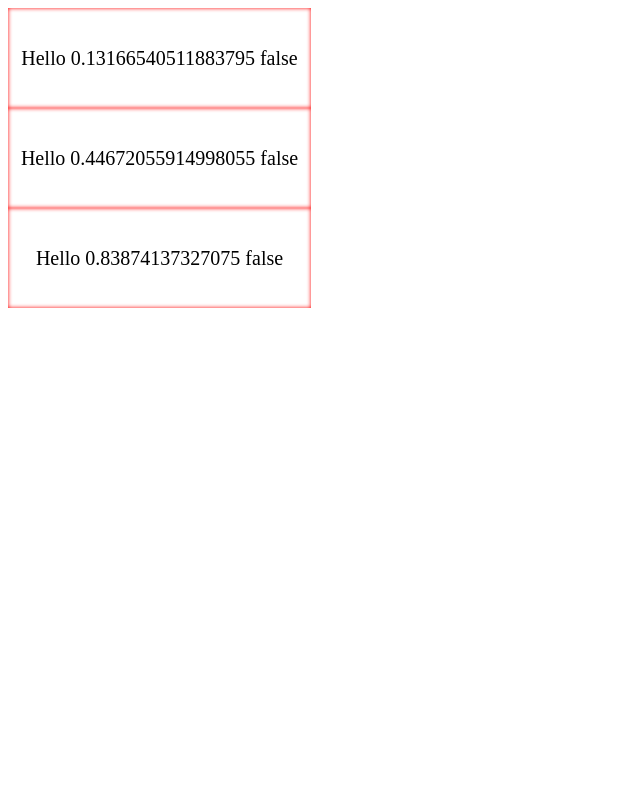
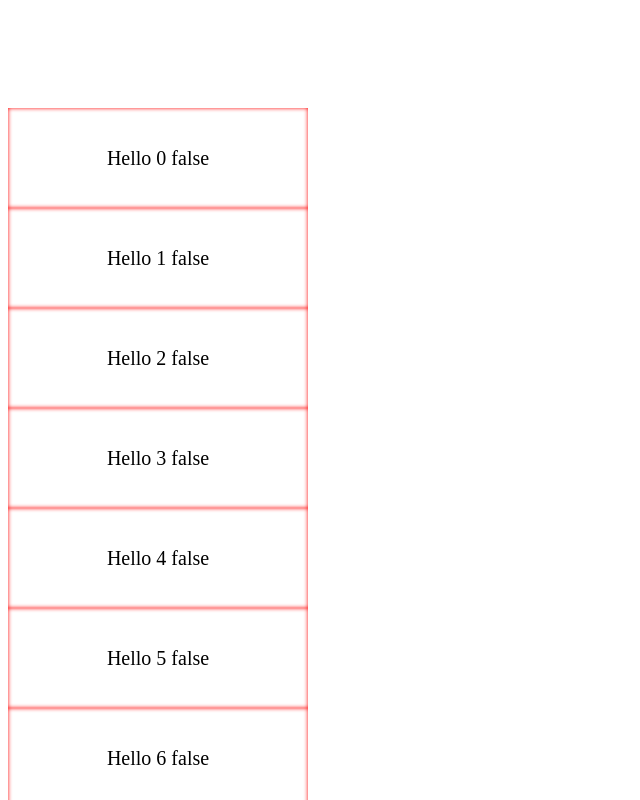
Before and after one commit to vaheqelyan/vue-sort, a Vue app: page / in a window 1280 px wide. Shown: the top 800 px of the page, without its empty margins (0-640 px from the left). Built offline with nearby package versions, Linux system fonts and the light colour scheme.

Commit message:
feat: Add viewport scrolling

```diff
--- a/src/App.vue
+++ b/src/App.vue
@@ -4,7 +4,7 @@ import SortList from './SortList.vue'
 
 const msg = ref('Hello World!')
 const items = ref(
-  new Array(20).fill().map((value, index) => ({
+  new Array(50).fill().map((value, index) => ({
     name: `${value}-${index}`,
     id: Math.random(),
     index,
@@ -27,10 +27,17 @@ const onSort = ({ index, newIndex }) => {
 </script>
 
 <template>
-  <SortList :list="items" :row-height="100" item-id="id" @sort="onSort">
+  <SortList
+    :list="items"
+    :row-height="100"
+    item-id="id"
+    @sort="onSort"
+    class="list"
+    viewport
+  >
     <template v-slot:item="{ item, isActive }">
       <div v-if="isActive" style="box-shadow: inset 0px 0px 20px red"></div>
-      <div v-else>Hello {{ item.id }} {{ isActive }}</div>
+      <div v-else>Hello {{ item.index }} {{ isActive }}</div>
     </template>
 
     <template v-slot:drag-element="{ item }">
@@ -38,3 +45,13 @@ const onSort = ({ index, newIndex }) => {
     </template>
   </SortList>
 </template>
+
+<style>
+.list {
+  /*max-height: 500px;*/
+  width: 300px;
+  /*overflow-y: scroll;*/
+  position: relative;
+  top: 100px;
+}
+</style>
--- a/src/SortList.vue
+++ b/src/SortList.vue
@@ -1,7 +1,7 @@
 <template>
   <div>
     <div class="scrollList" ref="container" @scroll="onScroll">
-      <div class="appList__inner" :style="getContainerHeight.style">
+      <div class="scrollList__inner" :style="getContainerHeight.style">
         <div class="scrollList__content" :style="getVirtualList.style">
           <move
             v-for="(item, index) in getVirtualList.selection"
@@ -29,10 +29,7 @@
       @update="onUpdate"
       @end="onEnd"
     >
-      <slot
-        name="drag-element"
-        v-bind:item="list[activeIndex]"
-      />
+      <slot name="drag-element" v-bind:item="list[activeIndex]" />
     </dragger>
   </div>
 </template>
@@ -41,11 +38,17 @@
 import Move from './Move.vue'
 import Dragger from './Dragger.vue'
 
+const EVENT_OPTS = {
+  passive: true,
+  capture: true,
+}
+
 export default {
   props: {
     list: Array,
     itemId: String,
     rowHeight: Number,
+    viewport: Boolean,
     overscanCount: {
       type: Number,
       default: 5,
@@ -64,9 +67,23 @@ export default {
     newIndex: -1,
   }),
   mounted() {
-    this.height = this.$refs.container.offsetHeight
+    if (!this.viewport) {
+      this.height = this.$refs.container.offsetHeight
+    } else {
+      this.height = window.innerHeight || document.documentElement.offsetHeight
+
+      window.addEventListener('scroll', this.onScroll, EVENT_OPTS)
+      window.addEventListener('resize', this.onResize, EVENT_OPTS)
+    }
   },
   methods: {
+    onResize() {
+      let height = window.innerHeight || document.documentElement.offsetHeight
+      if (height !== this.height) {
+        this.height = height
+      }
+    },
+
     onUpdate(y) {
       if (this.start) {
         let newIndex = Math.floor((this.offset + y) / 100)
@@ -90,17 +107,31 @@ export default {
       this.activeIndex = -1
     },
     onScroll() {
-      const { scrollTop } = this.$refs.container
-      this.offset = scrollTop
+      if (!this.viewport) {
+        this.offset = this.$refs.container.scrollTop
+      } else {
+        let offset = Math.max(
+          0,
+          (this.$refs.container &&
+            -this.$refs.container.getBoundingClientRect().top) ||
+            0
+        )
+
+        this.offset = offset
+      }
     },
   },
   computed: {
     getVirtualList() {
       let start = (this.offset / this.rowHeight) | 0
       let visibleRowCount = (this.height / this.rowHeight) | 0
-      start = Math.max(0, start - (start % this.overscanCount))
-      visibleRowCount += this.overscanCount
+
+      if (this.overscanCount) {
+        start = Math.max(0, start - (start % this.overscanCount))
+        visibleRowCount += this.overscanCount
+      }
       let end = start + 1 + visibleRowCount
+
       let selection = this.list.slice(start, end)
 
       return { selection, style: { top: `${start * this.rowHeight}px` }, start }
@@ -121,28 +152,14 @@ export default {
 </script>
 
 <style>
-.scrollList {
-  overflow-y: scroll;
-  max-height: 300px;
-  width: 303px;
-  height: 100%;
+.scrollList__inner {
+  /*position: relative;
+  overflow: hidden;
+  width: 100%;
+  min-height: 100%;*/
+}
+
+.scrollList__content {
   position: relative;
 }
-.scrollList__inner {
-  position: relative;
-  overflow: hidden;
-  width: 100%;
-  min-height: 100%;
-}
-.scollList__inner--push {
-  margin-top: 88px;
-}
-.scrollList__content {
-  position: absolute;
-  top: 0;
-  left: 0;
-  height: 100%;
-  width: 100%;
-  overflow: visible;
-}
 </style>
```
